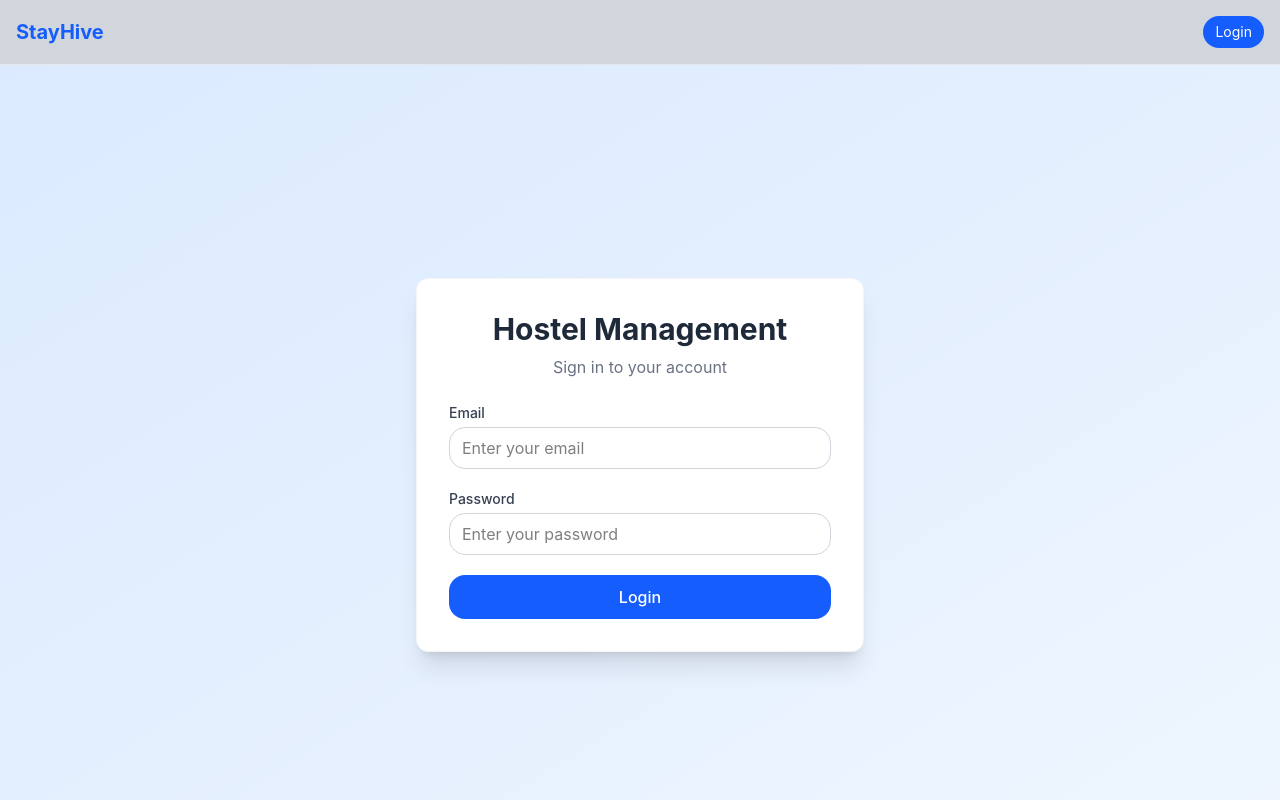
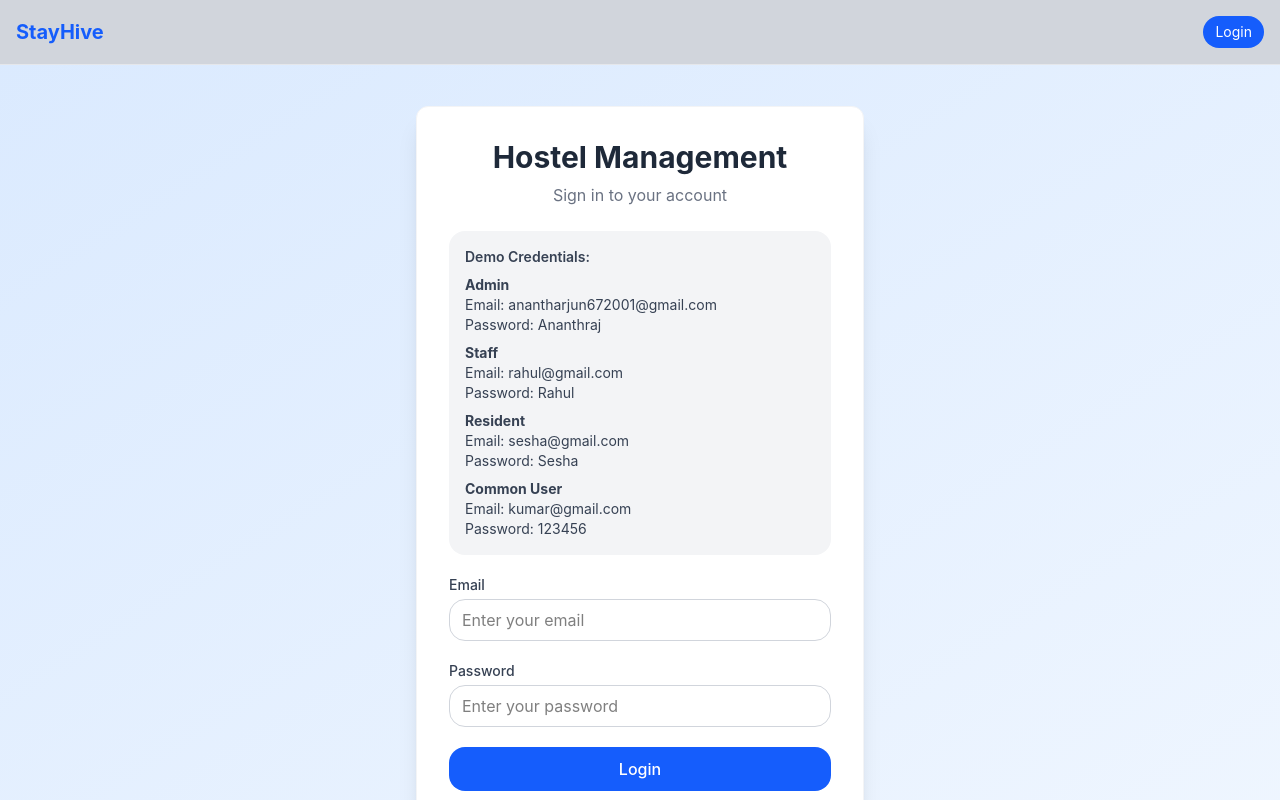
Before and after one commit to anantharjun672001-a11y/Hostel-Management, a React (Vite) app in the folder client/: page /login in a window 1280 px wide. Shown: the top 800 px of the page. Built offline with nearby package versions, Linux system fonts and the light colour scheme.

Commit message:
Demo credentials directly added in to tha login page

```diff
--- a/client/src/pages/Login.jsx
+++ b/client/src/pages/Login.jsx
@@ -40,6 +40,27 @@ const Login = () => {
         <p className="text-center text-gray-500 mb-6">
           Sign in to your account
         </p>
+
+        {/* 🔥 Demo Credentials Added Here */}
+        <div className="bg-gray-100 p-4 rounded-lg mb-5 text-sm text-gray-700">
+          <p className="font-semibold mb-2">Demo Credentials:</p>
+
+          <p><b>Admin</b></p>
+          <p>Email: anantharjun672001@gmail.com</p>
+          <p>Password: Ananthraj</p>
+
+          <p className="mt-2"><b>Staff</b></p>
+          <p>Email: rahul@gmail.com</p>
+          <p>Password: Rahul</p>
+
+          <p className="mt-2"><b>Resident</b></p>
+          <p>Email: sesha@gmail.com</p>
+          <p>Password: Sesha</p>
+
+          <p className="mt-2"><b>Common User</b></p>
+          <p>Email: kumar@gmail.com</p>
+          <p>Password: 123456</p>
+        </div>
 
         <form onSubmit={handleLogin} className="space-y-5">
 
@@ -84,8 +105,6 @@ const Login = () => {
 
         </form>
 
-
-
       </div>
 
     </div>
```
